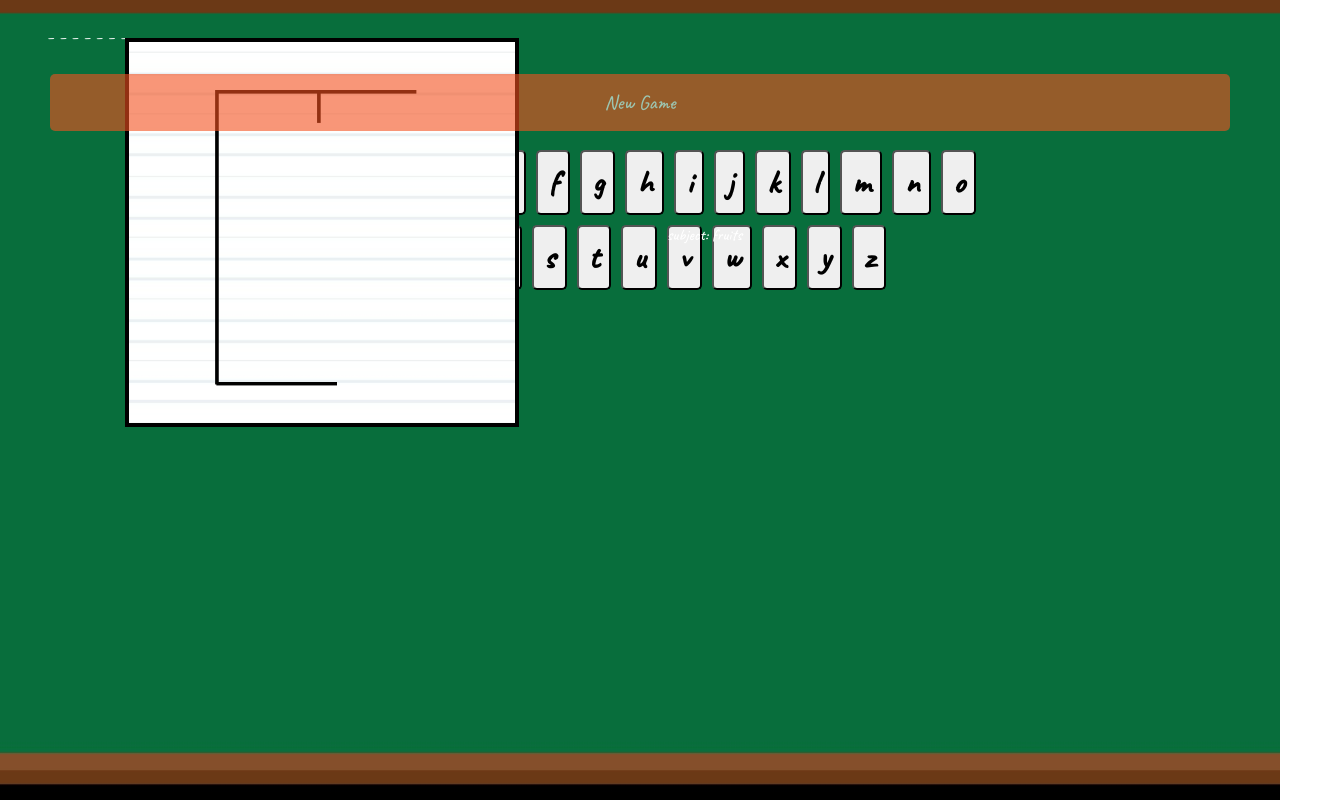
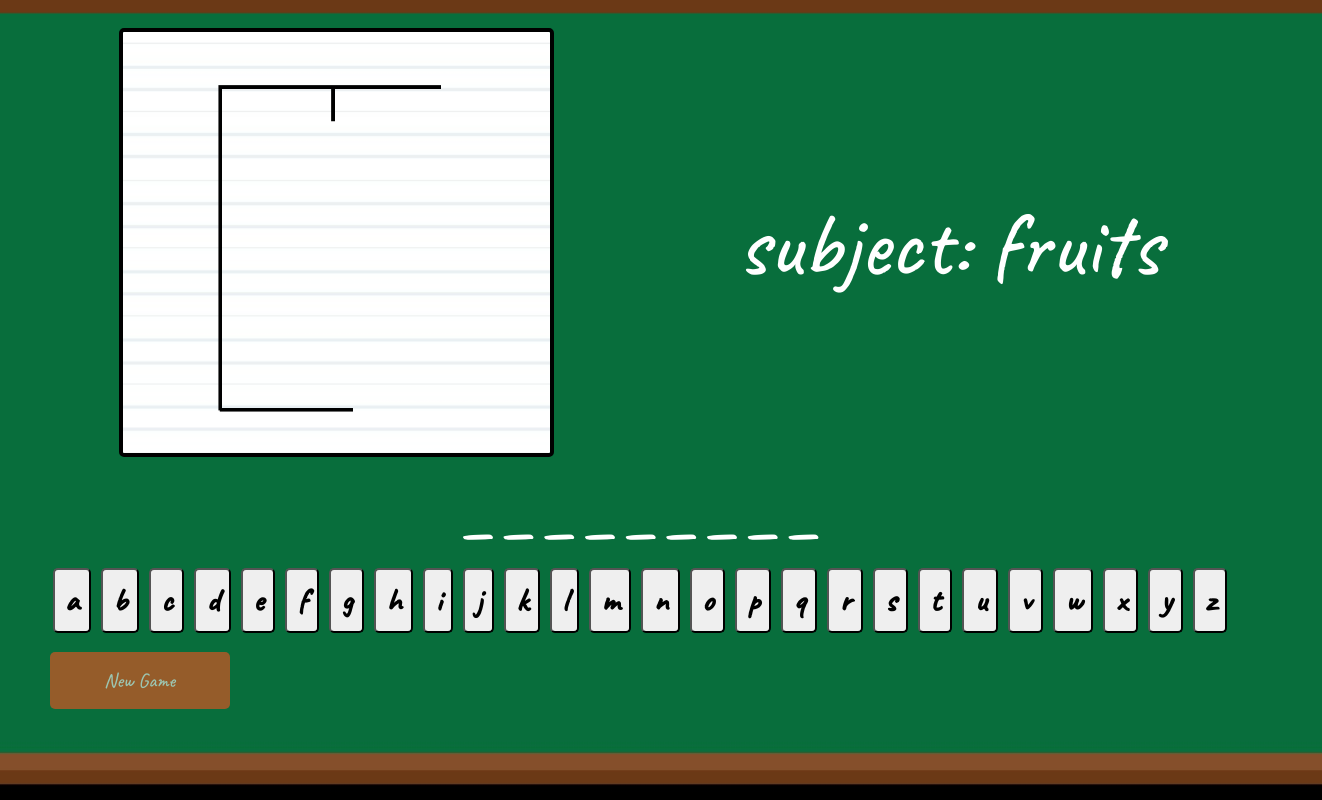
Before and after one commit to ShaharSalhov/hangman_game, a React (Create React App) app: page / in a window 1280 px wide. Shown: the whole page, 1322 px wide, since content can reach past the window. Built offline with nearby package versions, Linux system fonts and the light colour scheme; a web font is replaced by a local one.

Commit message:
changes css after change in order

```diff
--- a/src/App.css
+++ b/src/App.css
@@ -23,7 +23,6 @@ html {
   flex-direction: row;
   justify-content: space-around;
   align-items: center;
-  position: fixed;
 }
 
 @media screen and (max-width: 450px) {
@@ -36,100 +35,72 @@ html {
 
 @media screen and (min-width: 451px) {
   .upperPart {
-    margin-top: 30px;
+    margin-top: 20px;
   }
 }
 
 .graphBoard {
+  height: 50%;
+}
+
+@media screen and (min-width: 451px) {
+  .graphBoard {
+      width: 40%;
+    }
+  }
+
+@media screen and (max-width: 450px) {
+  .graphBoard {
       width: 50%;
-    height: 50%;
+  }
 }
 
 .img {
   border: 4px solid black;
-    width: 100%;
+  border-radius: 5px;
+  width: 90%;
 }
 
 
+.subjectBoard {
+  flex-wrap: wrap;
+}
 
-
-
-
-
-
-/* @media screen and (min-width: 451px) {
+@media screen and (min-width: 451px) {
   .subjectBoard {
-    width: 60%;
-    height: 60%;
-    justify-content: center;
-    align-items: center;
-    flex-wrap: wrap;
-    font-size: 70px;
+     font-size: 90px;
   }
 }
 
 @media screen and (max-width: 450px) {
   .subjectBoard {
-    width: 60%;
-    height: 60%;
-    justify-content: center;
-    align-items: center;
-    flex-wrap: wrap;
-    font-size: 40px;
-
-  }
-}   */
-
-
-
-
-
-
-@media screen and (max-width: 450px) {
-  .guessBoard {
-    font-size: 45px;
-    align-items: center;
-    display: flex;
-    flex-direction: column;
-    margin: auto;
-    padding: 5px;
+    font-size: 30px;
     width: 30%;
   }
 }
 
-@media screen and (min-width: 451px) {
-  .guessBoard {
-    font-size: 65px;
-    align-items: center;
-    display: flex;
-    flex-direction: column;
-    margin: auto;
-    height: 60%;
-    padding: 10px;
-    width: 60%;
-  }
-}
-@media screen and (min-width: 451px) {
 .guessLines {
   display: flex;
   flex-direction: row;
   gap: 5px;
   font-family: 'Caveat', cursive;
+  justify-content: center;
+}
+
+@media screen and (min-width: 451px) {
+  .guessLines {
+    font-size: 80px;
+    margin: -90px;
   }
 }
 
 @media screen and (max-width: 450px) {
   .guessLines {
-    display: flex;
-    flex-direction: row;
-    gap: 5px;
-    font-family: 'Caveat', cursive;
-    margin-right: 145%;
+    font-size: 50px;
+
   }
 }
 
-
-@media screen and (max-width: 450px) {
 .lettersBoard {
   display: flex;
   flex-wrap: wrap;
@@ -137,18 +108,6 @@ html {
   margin: auto;
   width: 100%;
 }
-}
-
-@media screen and (min-width: 451px) {
-    .lettersBoard {
-      display: flex;
-      flex-wrap: wrap;
-      justify-content: center;
-      margin: auto;
-      width: 60%;
-    }
-  }
-
 
 .rightLetter {
   color: green;
@@ -162,25 +121,25 @@ html {
   color: black;
 }
 
+.lettersButtons {
+  font-family: 'Caveat', cursive;
+  font-weight: bolder;
+  border-radius: 5px;
+}
+
 @media screen and (max-width: 450px) {
   .lettersButtons {
-    font-family: 'Caveat', cursive;
     font-size: 28px;
-    font-weight: bolder;
     padding: 5px;
     margin: 1px;
-    border-radius: 5px;
   }
 }
 
 @media screen and (min-width: 451px) {
   .lettersButtons {
-    font-family: 'Caveat', cursive;
     font-size: 32px;
-    font-weight: bolder;
     padding: 10px;
     margin: 5px;
-    border-radius: 5px;
   }
 }
 
--- a/src/App.js
+++ b/src/App.js
@@ -172,8 +172,6 @@ function App() {
         }
       </div>
 
-      <NewGameButton onClick={newGameClicking} />
-
       <div className='lettersBoard'>
 
         {allLetters.map( (letter) => (
@@ -197,6 +195,8 @@ function App() {
 
       </div>
 
+      <NewGameButton onClick={newGameClicking} />
+
     </div>
   );
 }
--- a/src/NewGame.css
+++ b/src/NewGame.css
@@ -18,3 +18,10 @@
 .newGameButton:hover {
   opacity: 1
 }
+
+
+@media screen and (min-width: 451px) {
+  .newGameButton {
+   width: 180px;
+  }
+}
```
Lines whose indentation alone changed are shown as unchanged.
